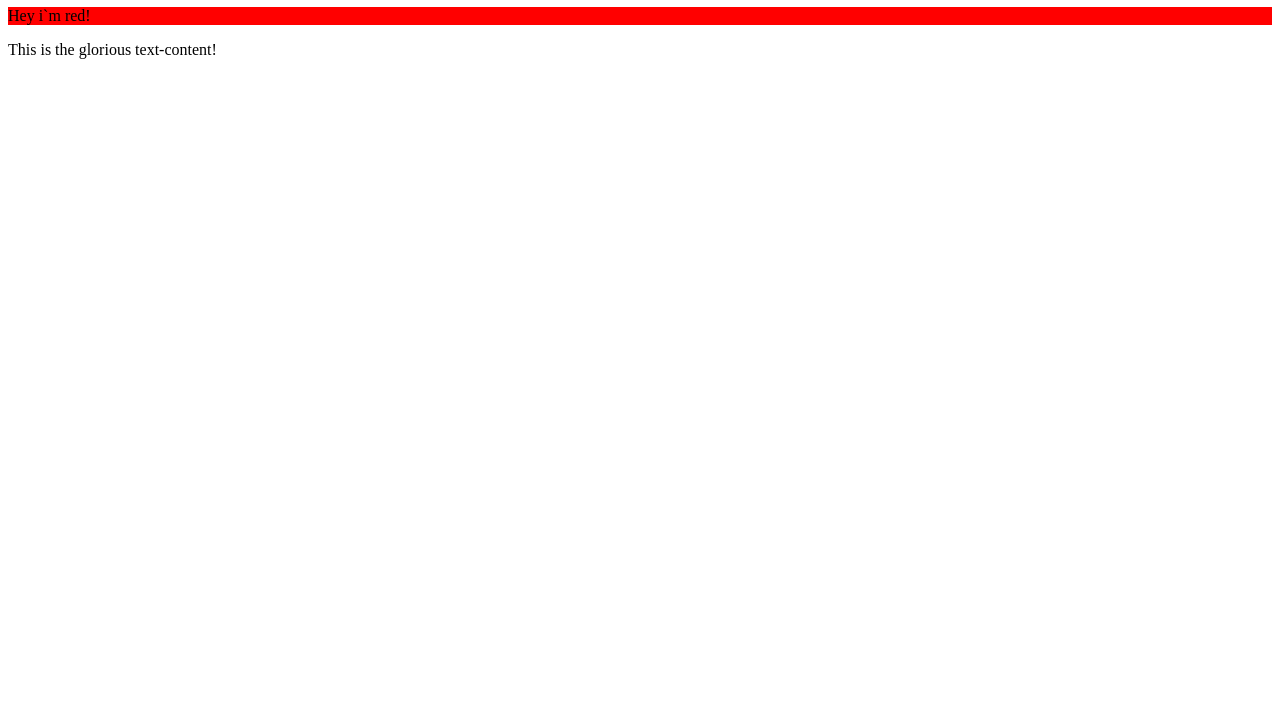
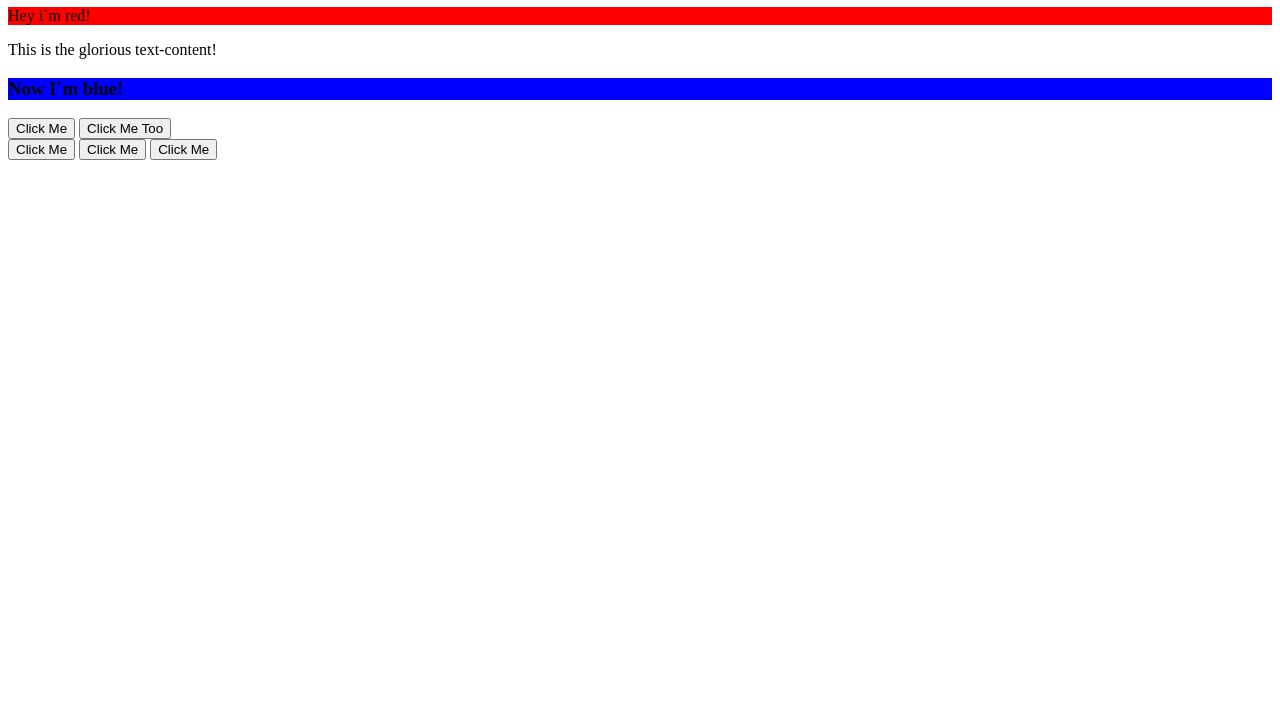
Before and after one commit to Rakoski/JS_Basics, a plain HTML site: page appendingDOM/index.html in a window 1280 px wide. Shown: the part 73-800 px from the top of the page. Drawn offline with Linux system fonts and the light colour scheme.

Commit message:
Finished up the explanation. To the exercises!

```diff
--- a/appendingDOM/domTest.js
+++ b/appendingDOM/domTest.js
@@ -10,5 +10,81 @@ paragraph.classList.add('parag')
 paragraph.textContent = 'Hey i`m red!'
 paragraph.style.cssText = "background-color: red;"
 
+const h3 = document.createElement('h3');
+h3.classList.add('eight3')
+h3.textContent = 'Now I`m blue!'
+h3.style.cssText = "background-color: blue;"
+
 container.appendChild(paragraph)
 container.appendChild(content);
+container.appendChild(h3)
+
+// button
+const btn = document.querySelector('#btn');
+btn.onclick = () => alert("Hello World");
+
+const btntwo = document.querySelector('#btntwo');
+btntwo.addEventListener('click', () => {
+  alert("Hello World");
+});
+
+btn.addEventListener('click', function (e) {
+    console.log(e.target);
+  });
+
+  btn.addEventListener('click', function (e) {
+    e.target.style.background = 'blue';
+  });
+
+// buttons is a node list. It looks and acts much like an array.
+const buttons = document.querySelectorAll('button');
+
+// we use the .forEach method to iterate through each button
+buttons.forEach((button) => {
+
+  // and for each one we add a 'click' listener
+  button.addEventListener('click', () => {
+    alert(button.id);
+  });
+});
+
+
+// const div = document.createElement('div');
+// // creates a new div referenced in the variable 'div'
+
+// div.style.color = 'blue';
+// // adds the indicated style rule
+
+// div.style.cssText = 'color: blue; background: white;';
+// // adds several style rules
+
+// div.setAttribute('style', 'color: blue; background: white;');
+// // adds several style rules
+
+// div.setAttribute('id', 'theDiv');
+// // if id exists, update it to 'theDiv', else create an id
+// // with value "theDiv"
+
+// div.getAttribute('id');
+// // returns value of specified attribute, in this case
+// // "theDiv"
+
+// div.removeAttribute('id');
+// // removes specified attribute
+
+// div.classList.add('new');
+// // adds class "new" to your new div
+
+// div.classList.remove('new');
+// // removes "new" class from div
+
+// div.classList.toggle('active');
+// // if div doesn't have class "active" then add it, or if
+// // it does, then remove it
+
+// div.textContent = 'Hello World!'
+// // creates a text node containing "Hello World!" and
+// // inserts it in div
+
+// div.innerHTML = '<span>Hello World!</span>';
+// // renders the HTML inside div
--- a/appendingDOM/index.html
+++ b/appendingDOM/index.html
@@ -17,6 +17,14 @@
       </h1>
       <div id="container">
       </div>
+      <button id="btn">Click Me</button>
+      <button id="btntwo">Click Me Too</button>
+
+      <div id="container">
+        <button id="1">Click Me</button>
+        <button id="2">Click Me</button>
+        <button id="3">Click Me</button>
+    </div>
     <!--Instead of putting the </script> here, we put it into the </head> with the "defer" keyword-->
 </body>
 </html>
```
